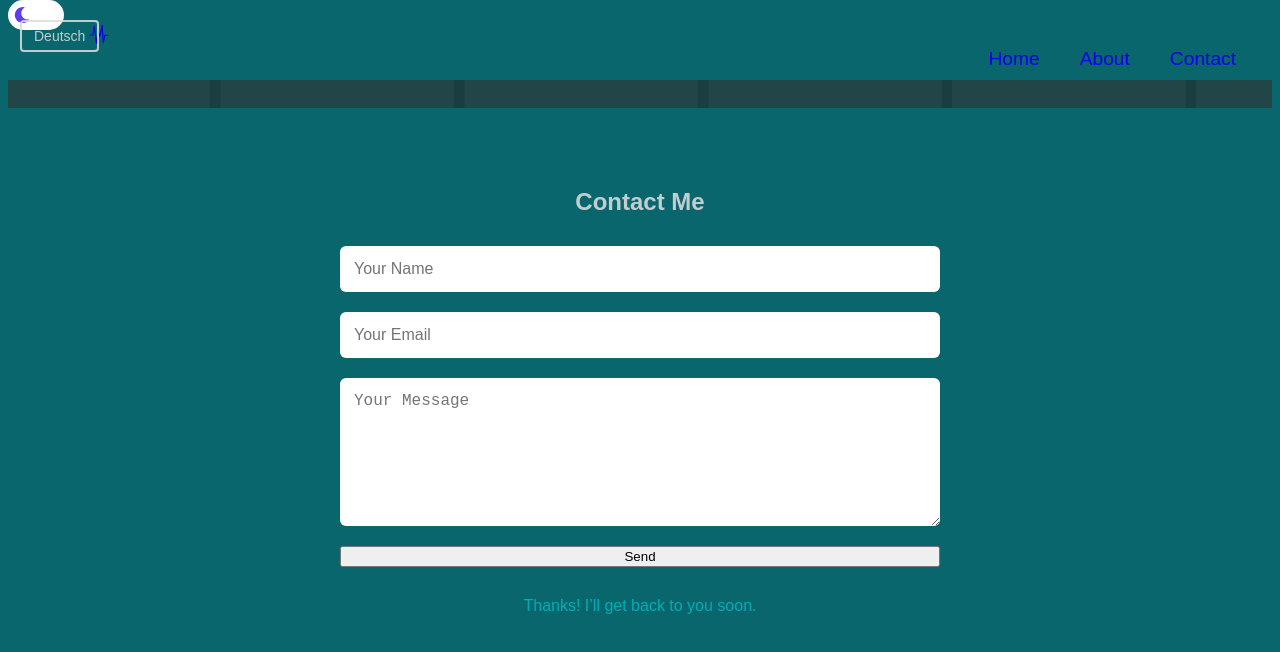
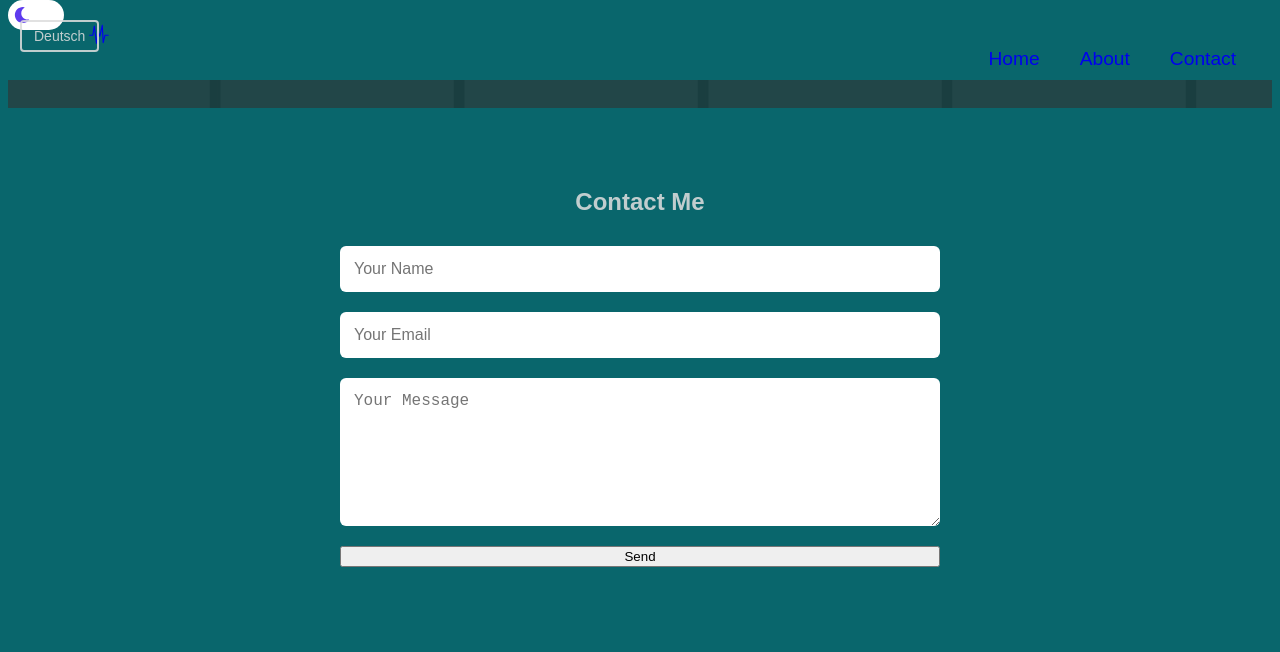
Before and after one commit to ahmad-mj/react-portfolio, a React (Create React App) app: page /contact in a window 1280 px wide. Shown: the top 652 px of the page. Built offline with nearby package versions, Linux system fonts and the light colour scheme; a web font is replaced by a local one.

Commit message:
Update contact form component using the service above

```diff
--- a/src/containers/contact/index.jsx
+++ b/src/containers/contact/index.jsx
@@ -1,76 +1,38 @@
-import React, { useState, useRef } from "react";
-import emailjs from "emailjs-com";
+import React, { useState } from "react";
 import "./styles.scss";
-import emailConfig from "../../utils/emailConfig";
+import { sendContactForm } from "../services/contactService";
 
 const Contact = () => {
-  const [formData, setFormData] = useState({
-    user_name: "",
-    user_email: "",
-    message: "",
-  });
-  const form = useRef();
-
-
-  const sendEmail = (e) => {
-    e.preventDefault();
-
-    emailjs
-      .sendForm(
-        emailConfig.SERVICE_ID,
-        emailConfig.TEMPLATE_ID,
-        form.current,
-        {
-          publicKey: emailConfig.PUBLIC_KEY,
-        }
-      )
-      .then(
-        () => {
-          console.log("SUCCESS!");
-        },
-        (error) => {
-          console.log("FAILED...", error.text);
-        }
-      );
-  }
-
-  // const [submitted, setSubmitted] = useState(false);
+  const [form, setForm] = useState({ name: "", email: "", message: "" });
+  const [status, setStatus] = useState({ success: null, message: "" });
 
   const handleChange = (e) => {
-    setFormData({ ...formData, [e.target.name]: e.target.value });
+    const { name, value } = e.target;
+    setForm((prev) => ({ ...prev, [name]: value }));
   };
 
-  // const sendEmail = (e) => {
-  //   e.prevefault();
+  const handleSubmit = async (e) => {
+    e.preventDefault();
+    setStatus({ success: null, message: "" });
 
-  //   emailjs
-  //     .send(
-  //       emailConfig.SERVICE_ID,
-  //       emailConfig.TEMPLATE_ID,
-  //       formData.current,
-  //       emailConfig.PUBLIC_KEY,
-
-  //     )
-  //     .then(
-  //       (result) => {
-  //         console.log("SUCCESS!", result.text);
-  //         setSubmitted(true);
-  //       },
-  //       (error) => {
-  //         console.log('FAILED...', error.text);
-  //       }
-  //     );
-  // };
+    try {
+      const result = await sendContactForm(form);
+      setStatus({ success: true, message: result.message });
+      setForm({ name: "", email: "", message: "" });
+    } catch (error) {
+      setStatus({ success: false, message: error.message });
+    }
+  };
 
   return (
     <section className="contact-section" id="contact">
       <h2>Contact Me</h2>
-      <form className="contact-form" onSubmit={sendEmail}>
+      <form className="contact-form" onSubmit={handleSubmit}>
         <input
           type="text"
           name="user_name"
           placeholder="Your Name"
-          value={formData.user_name}
+          value={form.name}
           onChange={handleChange}
           required
         />
@@ -78,22 +40,25 @@ const Contact = () => {
           type="email"
           name="user_email"
           placeholder="Your Email"
-          value={formData.user_email}
+          value={form.email}
           onChange={handleChange}
           required
         />
         <textarea
           name="message"
           placeholder="Your Message"
-          value={formData.message}
+          value={form.message}
           onChange={handleChange}
           required
         />
         <button type="submit" className="btn btn_primary">
           Send
         </button>
-        {sendEmail && (
-          <p className="success-msg">Thanks! I’ll get back to you soon.</p>
+        {status.message && (
+          <p className={status.success ? "success" : "error"}>
+            {" "}
+            {status.message}{" "}
+          </p>
         )}
       </form>
     </section>
```
